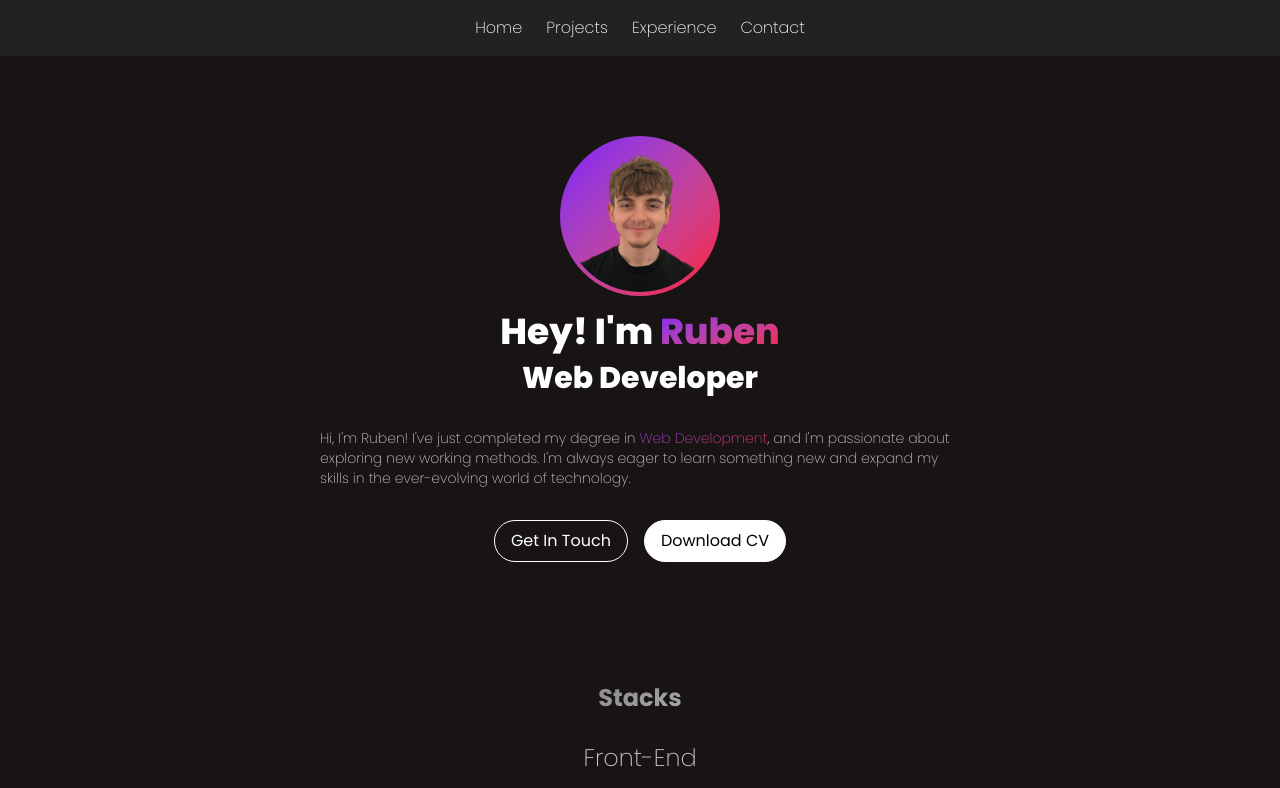
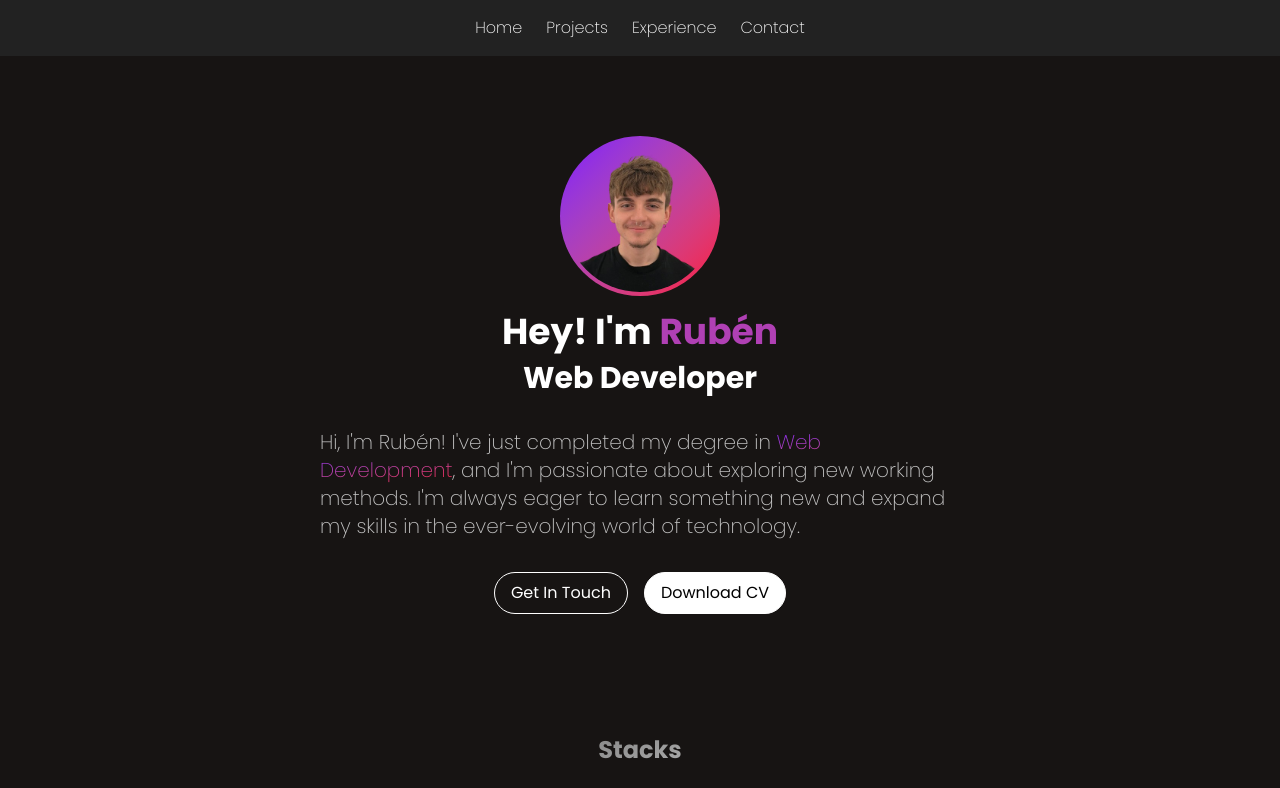
Before and after one commit to RubenMRDev/RubenMRDev, a React (Vite) app: page / in a window 1280 px wide. Shown: the top 788 px of the page. Built offline with nearby package versions, Linux system fonts and the light colour scheme.

Commit message:
Added animation to the text

```diff
--- a/src/components/Hero.jsx
+++ b/src/components/Hero.jsx
@@ -1,33 +1,95 @@
 import React from "react";
+
+const AnimatedLetters = ({ text, delay = 0.05, startDelay = 0, className = "" }) => {
+  return (
+    <>
+      {text.split("").map((char, index) => {
+        if (char === " ") {
+          return <span key={index}>&nbsp;</span>;
+        }
+        return (
+          <span
+            key={index}
+            style={{
+              display: "inline-block",
+              opacity: 0,
+              animation: "fadeInUp 0.5s forwards",
+              animationDelay: `${startDelay + index * delay}s`,
+              letterSpacing: "normal",
+              color: "inherit",
+            }}
+            className={className}
+          >
+            {char}
+          </span>
+        );
+      })}
+    </>
+  );
+};
 
 const Hero = () => {
   return (
     <div className="mt-20">
       <div className="bg-gradient-to-br from-[#8000FF] to-[#FF002D] rounded-full p-1 h-40 w-40 mx-auto">
-                <img className="rounded-full h-full w-full" src="images/profile.webp" alt="" />
+        <img
+          className="rounded-full h-full w-full"
+          src="images/profile.webp"
+          alt=""
+        />
       </div>
-            <p className="text-center text-white mt-4 text-4xl font">
-                <span className="block c-bold-text">Hey! I'm <span className="bg-gradient-to-br from-[#8000FF] to-[#FF002D] text-transparent bg-clip-text">Ruben</span></span>
-                <span className="block c-bold-text text-3xl mt-2">Web Developer</span>
+      <p className="text-center text-white mt-4 text-4xl">
+        <span className="block font-bold">
+          <AnimatedLetters text={"Hey! I'm "} startDelay={0} delay={0.05} />
+          <span className="inline-block text-[#b040b4]">
+            <AnimatedLetters text={"Rubén"} startDelay={0.5} delay={0.05} />
+          </span>
+        </span>
+        <span className="block font-bold text-3xl mt-2">
+          <AnimatedLetters text={"Web Developer"} startDelay={1} delay={0.05} />
+        </span>
       </p>
-            <div className="mt-8 mx-4 md:mx-20 lg:mx-80 text-sm">
+      <div className="mt-8 mx-4 md:mx-20 lg:mx-80 text-xl">
         <p className="text-[#C5C5C5]">
-                    Hi, I'm Ruben! I've just completed my degree in
-                    <span className="bg-gradient-to-br from-[#8000FF] to-[#FF002D] text-transparent bg-clip-text"> Web Development</span>,
-                    and I'm passionate about exploring new working methods. I'm always eager to learn something new and expand my skills in the ever-evolving world of technology.
+          Hi, I'm Rubén! I've just completed my degree in{" "}
+          <span className="bg-gradient-to-br from-[#8000FF] to-[#FF002D] text-transparent bg-clip-text">
+            Web Development
+          </span>
+          , and I'm passionate about exploring new working methods. I'm always
+          eager to learn something new and expand my skills in the ever-evolving
+          world of technology.
         </p>
       </div>
 
       <div className="text-white flex items-center justify-center gap-x-4 mt-8">
-                <button onClick={() => window.location.href = "#contact-me"} className="border border-white px-4 py-2 rounded-full hover:bg-white hover:text-black transition-all duration-300 ease-in-out">
+        <button
+          onClick={() => (window.location.href = "#contact-me")}
+          className="border border-white px-4 py-2 rounded-full hover:bg-white hover:text-black transition-all duration-300 ease-in-out"
+        >
           Get In Touch
         </button>
-                <button onClick={() => window.open("rubenMartinRuizCV.pdf", "_blank")} className="border border-white bg-white text-black px-4 py-2 rounded-full hover:bg-transparent hover:text-white transition-all duration-300 ease-in-out">
+        <button
+          onClick={() => window.open("rubenMartinRuizCV.pdf", "_blank")}
+          className="border border-white bg-white text-black px-4 py-2 rounded-full hover:bg-transparent hover:text-white transition-all duration-300 ease-in-out"
+        >
           Download CV
         </button>
       </div>
+
+      <style>{`
+        @keyframes fadeInUp {
+          0% {
+            opacity: 0;
+            transform: translateY(20px);
+          }
+          100% {
+            opacity: 1;
+            transform: translateY(0);
+          }
+        }
+      `}</style>
     </div>
-    )
-}
+  );
+};
 
 export default Hero;
```
Lines whose indentation alone changed are shown as unchanged.
